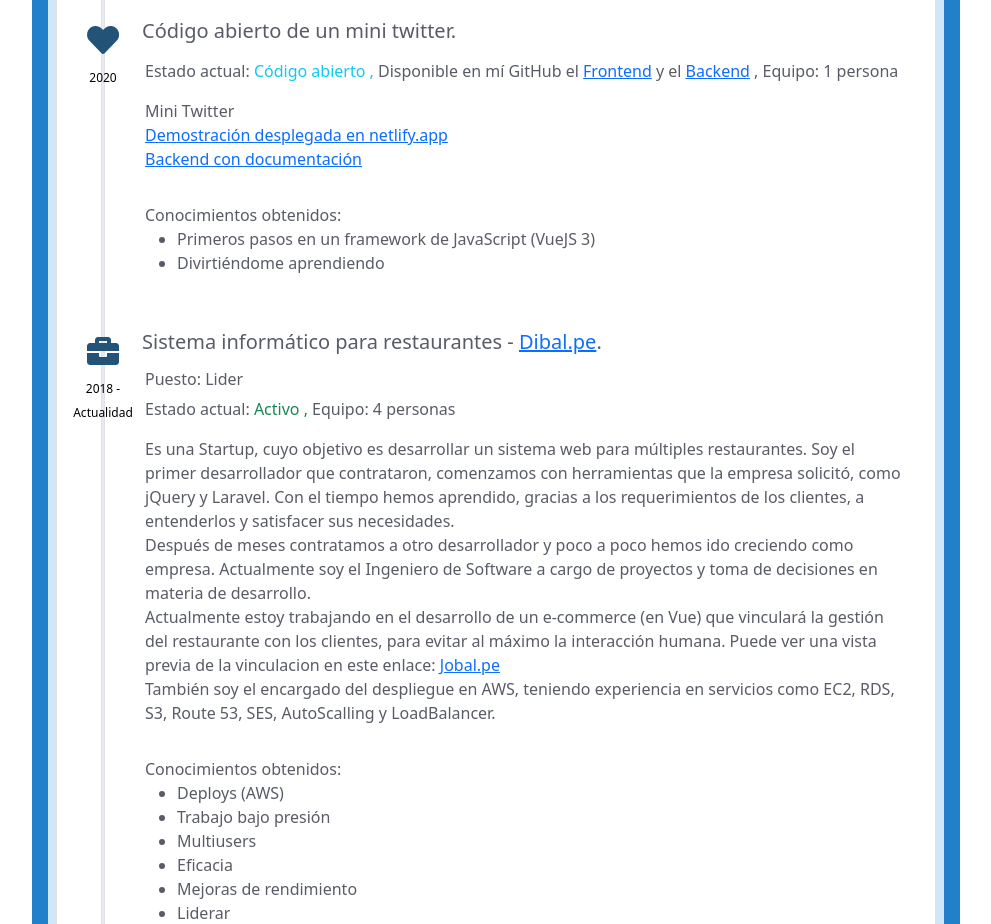
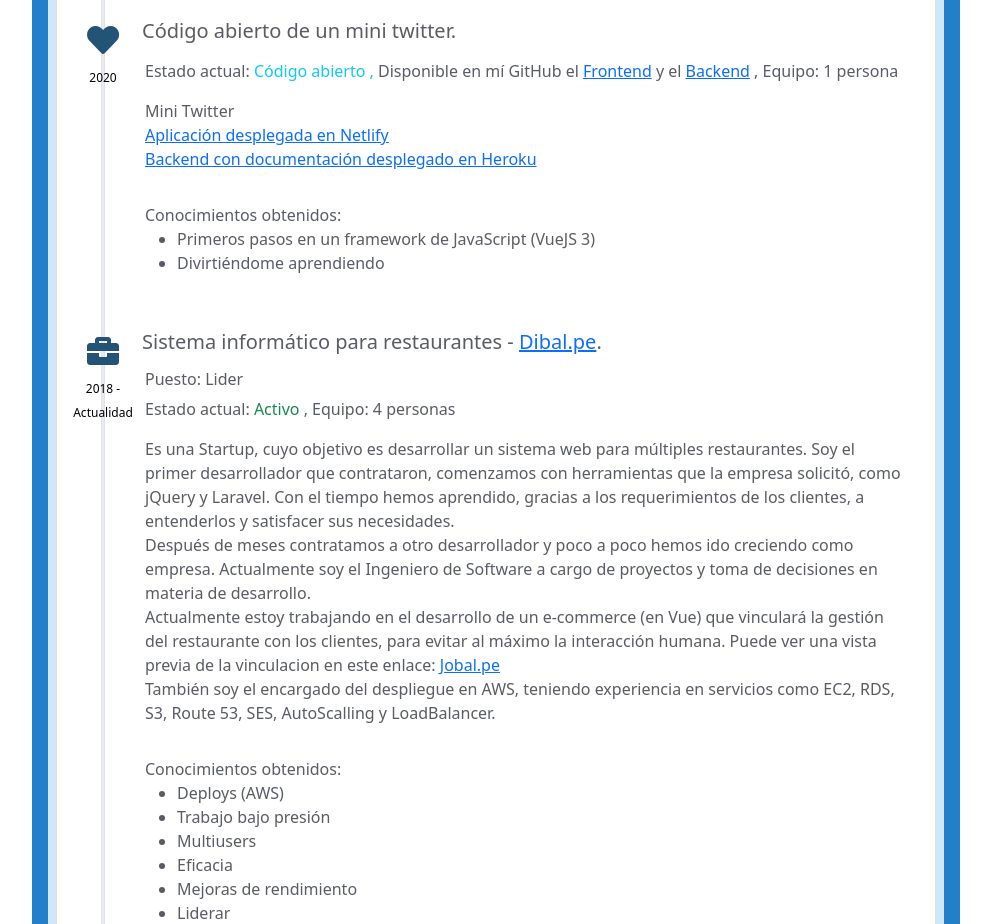
Before and after one commit to bypabloc/template-cv-vue-personal, a Vue app: page / in a window 1280 px wide. Shown: the part 2660-3584 px from the top of the page, without its empty margins (144-1135 px from the left). Built offline with nearby package versions, Linux system fonts and the light colour scheme; what vue-sweetalert2 would draw is missing.

Commit message:
Update MyLife.vue

```diff
--- a/src/views/admin/MyLife.vue
+++ b/src/views/admin/MyLife.vue
@@ -168,9 +168,9 @@ export default {
                     title: 'Código abierto de un mini twitter.',
                     description: `Mini Twitter
                         <br/>
-                        <a href="https://bypabloc-twitter.netlify.app/" target="_blank">Demostración desplegada en netlify.app</a>
+                        <a href="https://bypabloc-twitter.netlify.app/" target="_blank">Aplicación desplegada en Netlify</a>
                         <br/>
-                        <a href="https://bypabloc-twitter-api.herokuapp.com/" target="_blank">Backend con documentación</a>
+                        <a href="https://bypabloc-twitter-api.herokuapp.com/" target="_blank">Backend con documentación desplegado en Heroku</a>
                     `,
                     skills: [
                         'Primeros pasos en un framework de JavaScript (VueJS 3)',
```
